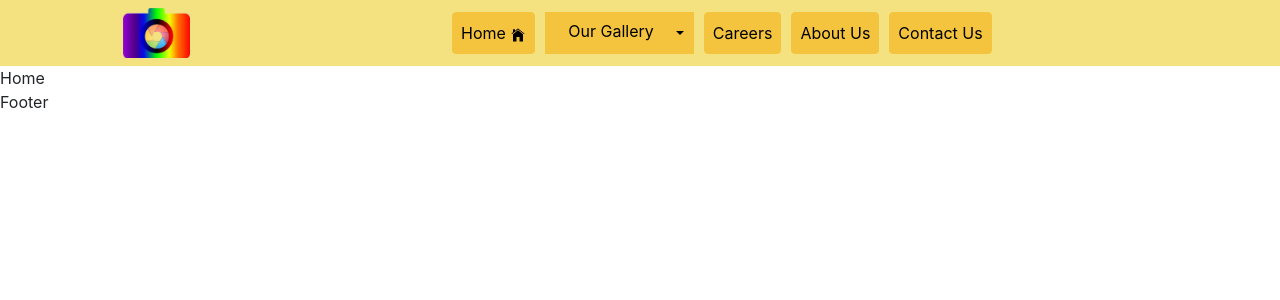
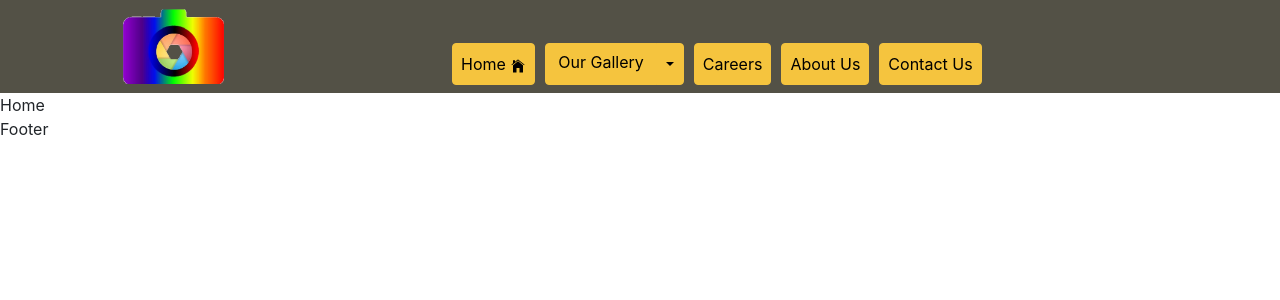
Before and after one commit to monica-puram/PicsArtz_Phase1, a React (Create React App) app: page / in a window 1280 px wide. Shown: the top 300 px of the page. Built offline with nearby package versions, Linux system fonts and the light colour scheme.

Commit message:
nav bar changes
Co-Authored-By: monica-puram <monica-puram@users.noreply.github.com>

```diff
--- a/src/components/HeaderNav.js
+++ b/src/components/HeaderNav.js
@@ -1,5 +1,5 @@
 import React from 'react';
-import {Navbar, Nav, Dropdown, Button, ButtonGroup, Form, FormControl, Row, Col} from 'react-bootstrap';
+import {Navbar, Nav, Dropdown, Button, ButtonGroup, Row, Col} from 'react-bootstrap';
 import { IoIosHome } from 'react-icons/io';
 import "../css/headerNav.css";
 import Logo from '../images/PicsArtzLogo.png';
@@ -9,7 +9,7 @@ class HeaderNav extends React.Component{
 		return(
 				<Navbar collapseOnSelect expand="md xs" as = {Row} className='navbar' variant="dark">
 						<Col lg={{ size: 3, offset: 1 }} md="2" sm = "4" xs="4">
-							<Navbar.Brand className="navBrand" href="/home"><img src={Logo} className="logo"/></Navbar.Brand>
+							<Navbar.Brand className="navBrand" href="/home"><img src={Logo} alt="PicsArtzLogo" className="logo"/></Navbar.Brand>
 						</Col>
 						<Col lg="8" md="10" sm="8" xs="8">
 							<Navbar.Toggle aria-controls="responsive-navbar-nav" />
--- a/src/css/headerNav.css
+++ b/src/css/headerNav.css
@@ -1,7 +1,7 @@
-.navbar{
-	background: rgb(243, 226, 127);
+.navbar {
+	background: rgb(83, 81, 70);
+}
 
-}
 .navbar-dark .navbar-nav .nav-link {
 	color: black;
 	opacity: 1;
@@ -9,33 +9,44 @@
 	background-color: rgb(245, 196, 62);
 	border-color: rgb(245, 196, 62);
 }
+
 .navbar-dark .navbar-nav .nav-link:focus, .navbar-dark .navbar-nav .nav-link:hover {
-    color: rgb(112, 19, 19);
+	color: rgb(112, 19, 19);
 }
+
+.navbar-nav {
+	margin-top: 35px;
+}
+
 .navbar-toggler{
 	float: right;
 }
 
-.dropdown{
+.dropdown {
 	color: black;
 	opacity: 1;
 	margin-left: 10px;
 	background-color: rgb(245, 196, 62);
 	border-color: rgb(245, 196, 62);
-
 }
 
-.dropdown :hover{
-	color: rgba(255,255,255,.75);
+.btn-group {
+	background: rgb(83, 81, 70);
+	margin-left: 0px;
 }
+
+.dropdown :hover {
+	color:rgb(146, 143, 125);
+}
+
 .navBrand {
   text-decoration: none;
   margin: 0;
-  padding:0;
+  padding: 0;
   float: left;
   width: 100%;
 }
 
-.logo{
-	height: 50px;
+.logo {
+	height: 75px;
 }
```
